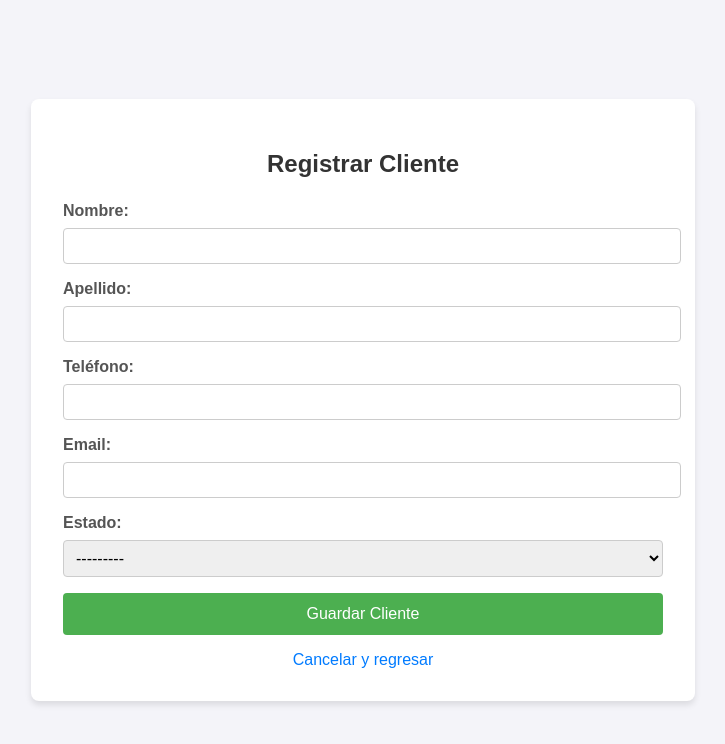
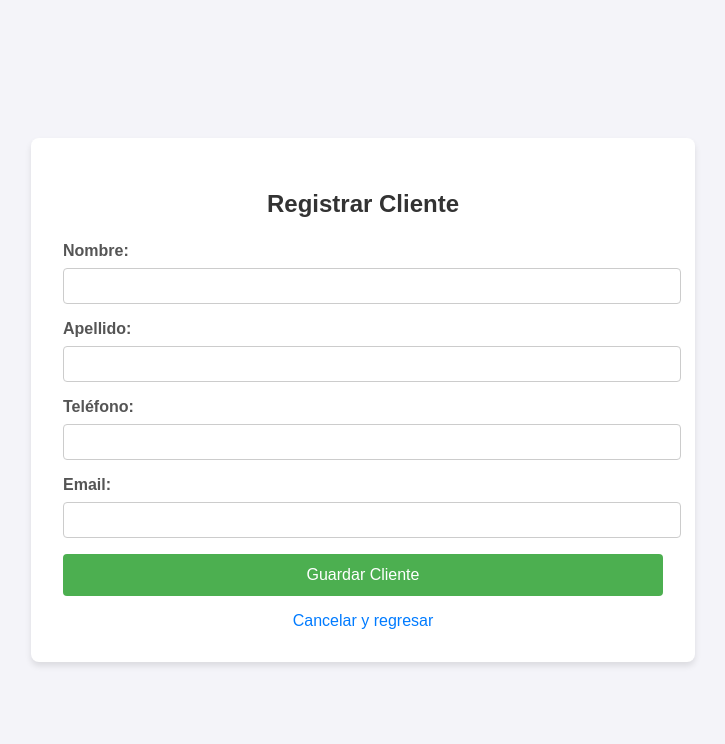
Before and after one commit to magnacin/CRM-Django, a Django app: page /crm/clientes/nuevo/ in a window 1280 px wide. Shown: the top 744 px of the page, without its empty margins (277-1002 px from the left). Run offline with Django 5.2, Linux system fonts and the light colour scheme.

Commit message:
depuracion de cliente quitar requerimiento de email y estado

```diff
--- a/crm/forms.py
+++ b/crm/forms.py
@@ -30,10 +30,15 @@ def formatear_telefono(telefono):
 
 
 # 🔹 Formulario para Cliente
+# 🔹 Formulario para Cliente
 class ClienteForm(forms.ModelForm):
     class Meta:
         model = Cliente
-        fields = ['nombre', 'apellido', 'telefono', 'email', 'estado']
+        fields = ['nombre', 'apellido', 'telefono', 'email']
+
+    def __init__(self, *args, **kwargs):
+        super().__init__(*args, **kwargs)
+        self.fields['email'].required = False  # ✅ Hacer el campo opcional
 
     def clean_telefono(self):
         telefono = self.cleaned_data.get('telefono')
@@ -42,9 +47,10 @@ class ClienteForm(forms.ModelForm):
     def clean(self):
         cleaned_data = super().clean()
         for field in ['nombre', 'apellido', 'email']:
-            if field in cleaned_data:
+            if field in cleaned_data and cleaned_data[field]:
                 cleaned_data[field] = convertir_a_mayusculas(cleaned_data[field])
         return cleaned_data
+
 
 
 # 🔹 Formulario para Vehiculo
--- a/crm/models.py
+++ b/crm/models.py
@@ -12,8 +12,8 @@ class Cliente(models.Model):
         max_length=12,
         validators=[RegexValidator(r'^\d{3}-\d{3}-\d{4}$', message="Formato de teléfono inválido (XXX-XXX-XXXX).")]
     )
-    email = models.EmailField()
-    estado = models.CharField(max_length=20, choices=[('Activo', 'Activo'), ('Inactivo', 'Inactivo')])
+    email = models.EmailField(blank = True, null = True)
+    #estado = models.CharField(max_length=20, choices=[('Activo', 'Activo'), ('Inactivo', 'Inactivo')])
 
     def __str__(self):
         return f"{self.nombre} {self.apellido}"
--- a/crm/templates/crm/cliente_form.html
+++ b/crm/templates/crm/cliente_form.html
@@ -102,8 +102,8 @@
         <label for="id_email">Email:</label>
         {{ form.email }}
 
-        <label for="id_estado">Estado:</label>
-        {{ form.estado }}
+        <!--<label for="id_estado">Estado:</label>
+        {{ form.estado }} -->
 
         <button type="submit">Guardar Cliente</button>
       </form>
```
Also changed, not shown: crm/migrations/0007_remove_cliente_estado_alter_cliente_email.py (added), db.sqlite3.
